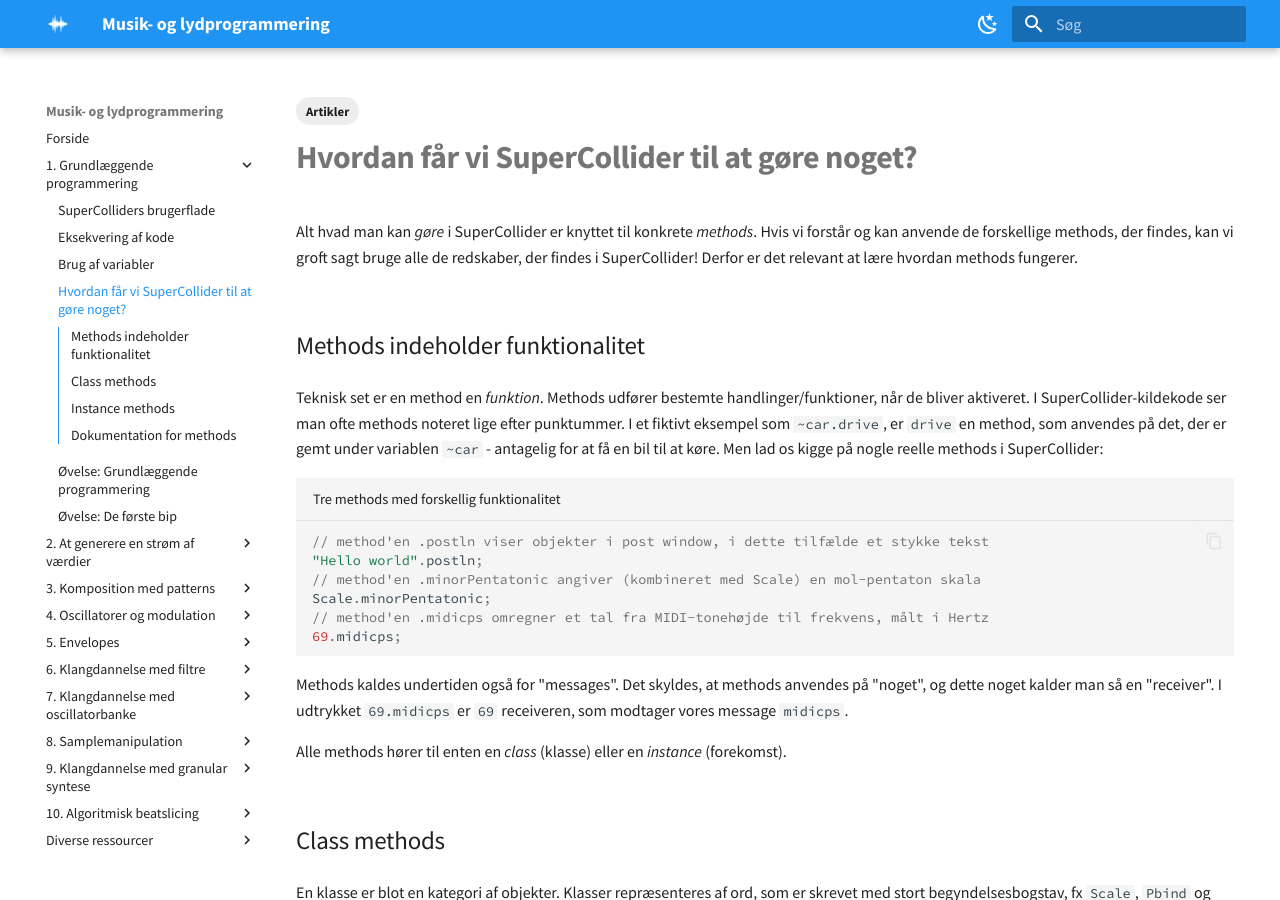
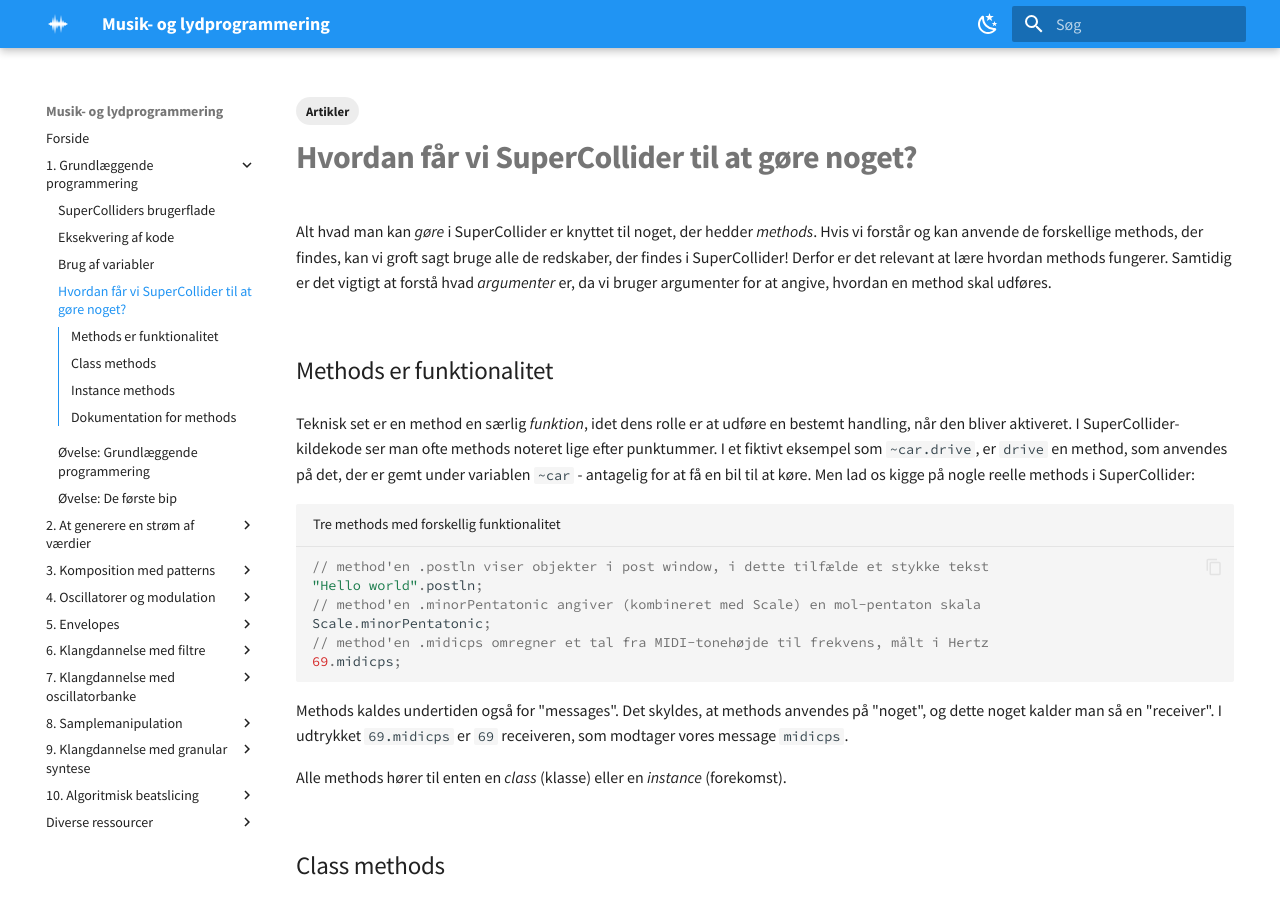
Before and after one commit to sparkletop/sparkletop.github.io, an MkDocs documentation site: the page built from docs/01/a3-methods.md, in a window 1280 px wide and 900 px high. Built offline with MkDocs 1.6.1 and Material for MkDocs 9.7.7, drawn with Linux system fonts in a browser that asks for light colours; plug-ins that fetch from the network failed and are left out.

Commit message:
docs improvements

````diff
--- a/docs/01/a3-methods.md
+++ b/docs/01/a3-methods.md
@@ -5,11 +5,11 @@
 
 # Hvordan får vi SuperCollider til at gøre noget?
 
-Alt hvad man kan *gøre* i SuperCollider er knyttet til konkrete *methods*. Hvis vi forstår og kan anvende de forskellige methods, der findes, kan vi groft sagt bruge alle de redskaber, der findes i SuperCollider! Derfor er det relevant at lære hvordan methods fungerer.
+Alt hvad man kan *gøre* i SuperCollider er knyttet til noget, der hedder *methods*. Hvis vi forstår og kan anvende de forskellige methods, der findes, kan vi groft sagt bruge alle de redskaber, der findes i SuperCollider! Derfor er det relevant at lære hvordan methods fungerer. Samtidig er det vigtigt at forstå hvad *argumenter* er, da vi bruger argumenter for at angive, hvordan en method skal udføres.
 
-## Methods indeholder funktionalitet
+## Methods er funktionalitet
 
-Teknisk set er en method en *funktion*. Methods udfører bestemte handlinger/funktioner, når de bliver aktiveret. I SuperCollider-kildekode ser man ofte methods noteret lige efter punktummer. I et fiktivt eksempel som `~car.drive`, er `drive` en method, som anvendes på det, der er gemt under variablen `~car` - antagelig for at få en bil til at køre. Men lad os kigge på nogle reelle methods i SuperCollider:
+Teknisk set er en method en særlig *funktion*, idet dens rolle er at udføre en bestemt handling, når den bliver aktiveret. I SuperCollider-kildekode ser man ofte methods noteret lige efter punktummer. I et fiktivt eksempel som `~car.drive`, er `drive` en method, som anvendes på det, der er gemt under variablen `~car` - antagelig for at få en bil til at køre. Men lad os kigge på nogle reelle methods i SuperCollider:
 
 ```sc title="Tre methods med forskellig funktionalitet"
 // method'en .postln viser objekter i post window, i dette tilfælde et stykke tekst
````
